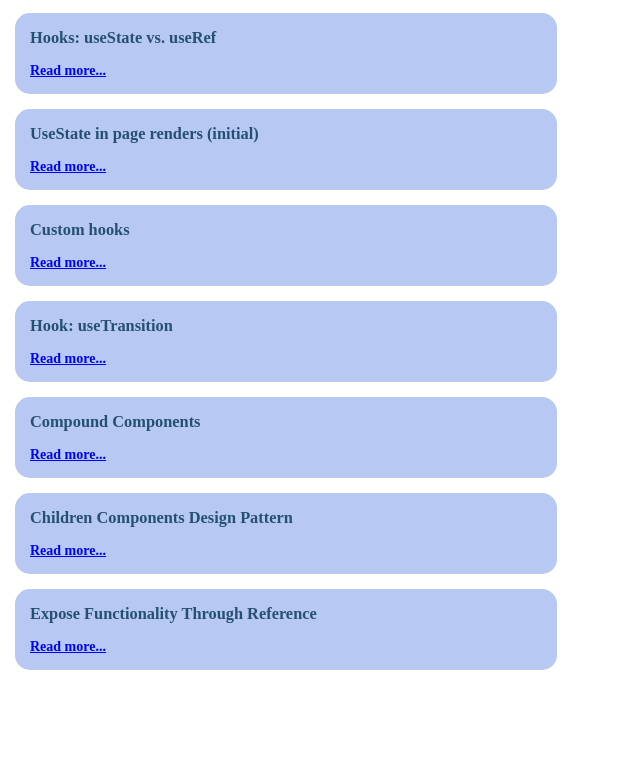
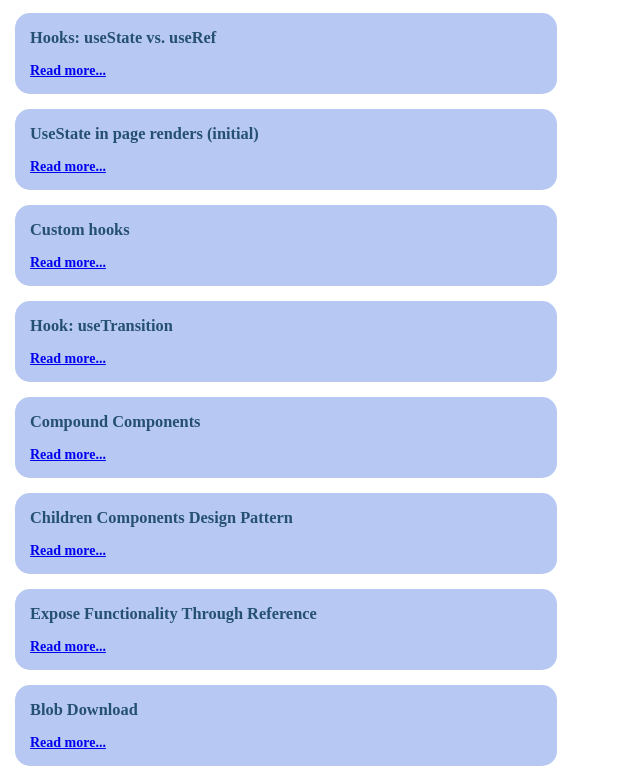
Before and after one commit to EMinasian/react-hands-on, a React (Vite) app: page / in a window 1280 px wide. Shown: the part 482-1263 px from the top of the page, without its empty margins (0-640 px from the left). Before the commit the page ends 1167 px from the top, so only its background shows below. Built offline with nearby package versions, Linux system fonts and the light colour scheme.

Commit message:
feat: blob download

```diff
--- a/src/main.jsx
+++ b/src/main.jsx
@@ -14,6 +14,7 @@ import HookUseTransition from "./routes/HookUseTransition";
 import CompoundComponents from "./routes/CompoundComponents";
 import ChildrenComponentsDesignPattern from "./routes/ChildrenComponentsDesignPattern";
 import ExposeFunctionalityThroughRef from "./routes/ExposeFunctionalityThroughRef";
+import BlobDownload from "./routes/BlobDownload";
 
 const router = createBrowserRouter([
   { path: "/", element: <StartPage /> },
@@ -29,6 +30,7 @@ const router = createBrowserRouter([
   { path: "/compound-components", element: <CompoundComponents /> },
   { path: "/children-components-design-pattern", element: <ChildrenComponentsDesignPattern /> },
   { path: "/expose-functionality-through-ref", element: <ExposeFunctionalityThroughRef /> },
+  { path: "/blob-download", element: <BlobDownload /> },
 ]);
 
 ReactDOM.createRoot(document.getElementById("root")).render(
--- /dev/null
+++ b/src/routes/BlobDownload/BlobDownload.jsx
@@ -0,0 +1,20 @@
+
+export default function BlobDownload() {
+
+  async function handleDownload() {
+    const response = await fetch('https://jsonfakery.com/blogs/paginated')
+    const blob = await response.blob()
+    const blobUrl = URL.createObjectURL(blob);
+
+    const a = document.createElement('a');
+    a.href = blobUrl;
+    a.download = 'fileName.xml';
+    document.body.appendChild(a);
+    a.click();
+    a.remove();
+
+    URL.revokeObjectURL(blobUrl);
+  }
+
+  return (<button onClick={handleDownload} >Download</button>)
+}
--- /dev/null
+++ b/src/routes/BlobDownload/index.js
@@ -0,0 +1,3 @@
+import BlobDownload from "./BlobDownload";
+
+export default BlobDownload
--- a/src/routes/StartPage/listData.json
+++ b/src/routes/StartPage/listData.json
@@ -58,5 +58,10 @@
         "id": "11",
         "title": "Expose Functionality Through Reference",
         "linkTo": "/expose-functionality-through-ref"
+    },
+    {
+        "id": "12",
+        "title": "Blob Download",
+        "linkTo": "/blob-download"
     }
 ]
```
